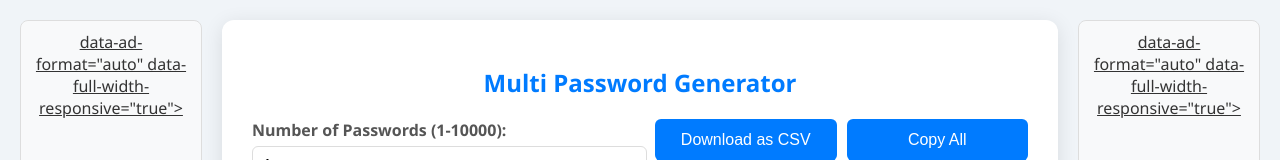
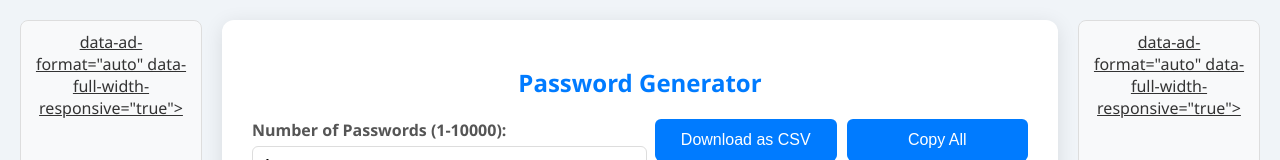
Before and after one commit to TTLBS/password-generator, a plain HTML site: page index.html in a window 1280 px wide. Shown: the top 160 px of the page. Drawn offline with Linux system fonts and the light colour scheme.

Commit message:
Update index.html

```diff
--- a/index.html
+++ b/index.html
@@ -4,7 +4,7 @@
 <head>
     <meta charset="UTF-8">
     <meta name="viewport" content="width=device-width, initial-scale=1.0">
-    <title>Multi Password Generator</title>
+    <title>Password Generator</title>
     <style>
         /* 改進的樣式：使用現代設計，添加顏色、陰影、響應式佈局 */
         body {
@@ -228,7 +228,7 @@
 
         <!-- 中心內容 -->
         <div class="container">
-            <h1>Multi Password Generator</h1>
+            <h1>Password Generator</h1>
 
             <div class="main-content">
                 <!-- 左欄：輸入表單和生成按鈕 -->
```
